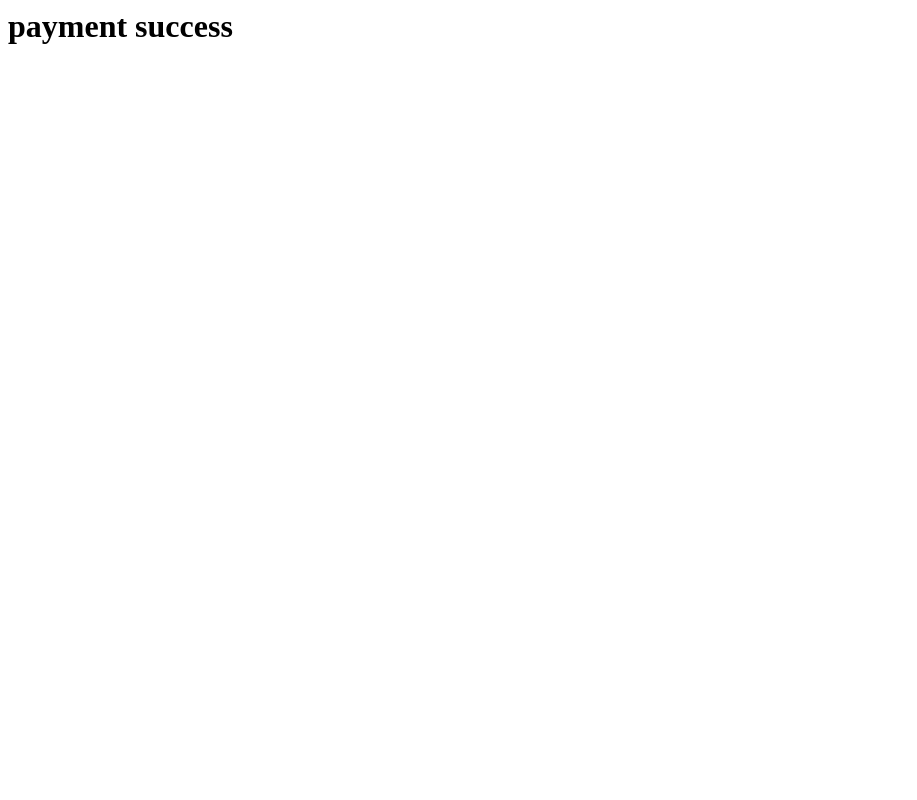
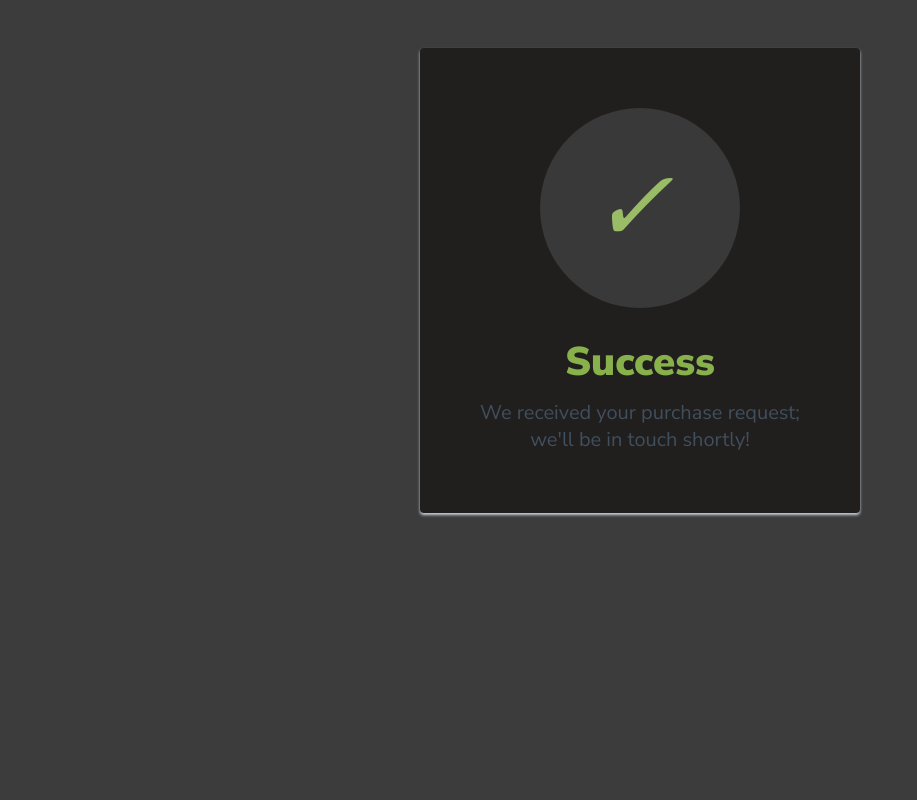
Before and after one commit to vaibhavxom/Django-E-comm, a Django app: page /payment/payment_success in a window 1280 px wide. Before the commit the part shown is almost empty. Shown: the whole page, without its empty margins (0-917 px from the left). Run offline with Django 5.2, Linux system fonts and the light colour scheme.

Commit message:
payment_success modefied

```diff
--- a/payment/templates/payment/payment_success.html
+++ b/payment/templates/payment/payment_success.html
@@ -1 +1,48 @@
-<h1>payment success</h1>
+<html>
+  <head>
+    <link href="https://fonts.googleapis.com/css?family=Nunito+Sans:400,400i,700,900&display=swap" rel="stylesheet">
+  </head>
+    <style>
+      body {
+        text-align: center;
+        padding: 40px 0;
+        background: #2b2b2cea;
+      }
+        h1 {
+          color: #88B04B;
+          font-family: "Nunito Sans", "Helvetica Neue", sans-serif;
+          font-weight: 900;
+          font-size: 40px;
+          margin-bottom: 10px;
+        }
+        p {
+          color: #404F5E;
+          font-family: "Nunito Sans", "Helvetica Neue", sans-serif;
+          font-size:20px;
+          margin: 0;
+        }
+      i {
+        color: #9ABC66;
+        font-size: 100px;
+        line-height: 200px;
+        margin-left:-15px;
+      }
+      .card {
+        background: rgb(33, 30, 30);
+        padding: 60px;
+        border-radius: 4px;
+        box-shadow: 0 2px 3px #C8D0D8;
+        display: inline-block;
+        margin: 0 auto;
+      }
+    </style>
+    <body>
+      <div class="card">
+      <div style="border-radius:200px; height:200px; width:200px; background: #393939; margin:0 auto;">
+        <i class="checkmark">✓</i>
+      </div>
+        <h1>Success</h1>
+        <p>We received your purchase request;<br/> we'll be in touch shortly!</p>
+      </div>
+    </body>
+</html>
```
